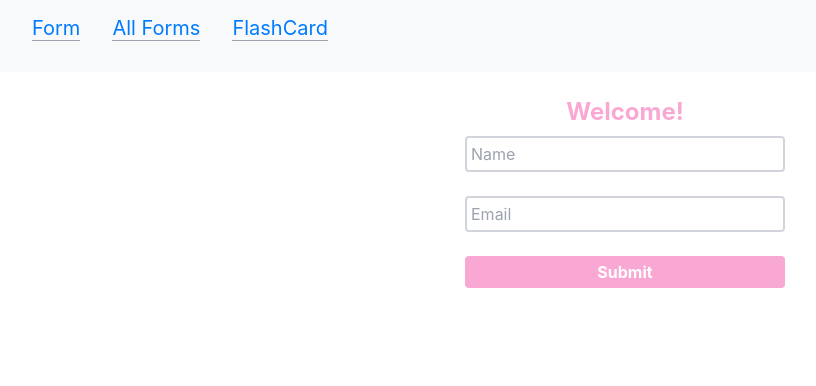
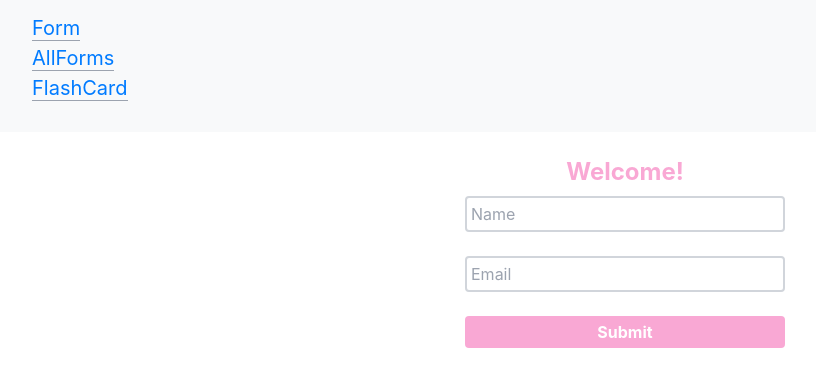
Before and after one commit to cindyliang01/eventful, a React (Create React App) app: page / in a window 1280 px wide. Shown: the top 386 px of the page, without its empty margins (15-831 px from the left). Built offline with nearby package versions, Linux system fonts and the light colour scheme.

Commit message:
Created custom link to determine which href is active

```diff
--- a/src/components/NavBar.jsx
+++ b/src/components/NavBar.jsx
@@ -1,4 +1,4 @@
-import React, { Component } from "react";
+import React, { Children, Component } from "react";
 const NavBar = () => {
   return (
     // <nav>
@@ -19,17 +19,9 @@ const NavBar = () => {
           <span className="badge badge-pill badge-secondary"></span>
           <div className="flex flex-row">
             <ul>
-              <a href="/Form" className="m-3 border-b border-gray-400 ">
-                Form
-              </a>
-
-              <a href="/AllForms" className="m-3 border-b border-gray-400 ">
-                All Forms
-              </a>
-
-              <a href="/FlashCard" className="m-3 border-b border-gray-400 ">
-                FlashCard
-              </a>
+              <CustomLink href="/Form">Form</CustomLink>
+              <CustomLink href="/AllForms">AllForms</CustomLink>
+              <CustomLink href="/FlashCard">FlashCard</CustomLink>
             </ul>
 
             {/* <span>Welcome to eventful!</span>
@@ -43,4 +35,15 @@ const NavBar = () => {
   );
 };
 
+function CustomLink({ href, children, ...props }) {
+  const path = window.location.pathname;
+  return (
+    <li className={path === href ? "active" : ""}>
+      <a href={href} {...props} className="m-3 border-b border-gray-400 ">
+        {children}
+      </a>
+    </li>
+  );
+}
+
 export default NavBar;
```
